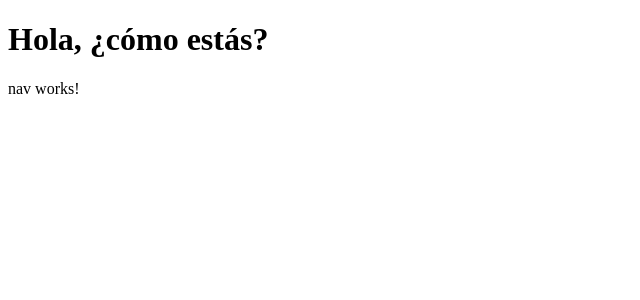
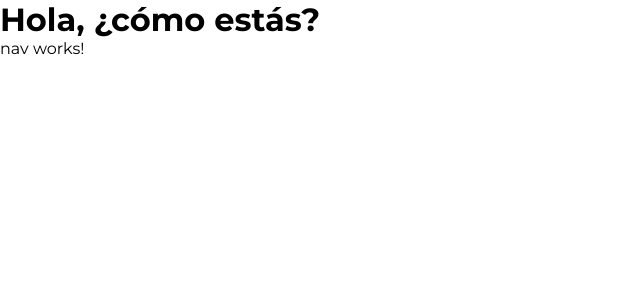
Before and after one commit to steventapiero24/pruebaTecnica, an Angular app: page / in a window 1280 px wide. Shown: the top 300 px of the page, without its empty margins (0-640 px from the left). Built offline with nearby package versions, Linux system fonts and the light colour scheme.

Commit message:
Stiloss globales

```diff
--- a/src/index.html
+++ b/src/index.html
@@ -5,6 +5,9 @@
   <title>PruebaTecnica</title>
   <base href="/">
   <meta name="viewport" content="width=device-width, initial-scale=1">
+  <link rel="preconnect" href="https://fonts.googleapis.com">
+  <link rel="preconnect" href="https://fonts.gstatic.com" crossorigin>
+  <link href="https://fonts.googleapis.com/css2?family=Montserrat:ital,wght@0,100..900;1,100..900&display=swap" rel="stylesheet">
   <link rel="icon" type="image/x-icon" href="favicon.ico">
 </head>
 <body>
--- a/src/styles.css
+++ b/src/styles.css
@@ -1 +1,47 @@
-/* You can add global styles to this file, and also import other style files */
+
+:root {
+    --color-primary100:#c2f7eb;
+    --color-primary400:#47E6C4;
+    --color-primary900:#17a889;
+    --color-segundary:#9dc1ed;
+    --color-segundary:#103056;
+    --color-segundary:#103056;
+
+
+    /* Gray */
+    --gray100:#ffffff;
+    --gray300:#d2d2d2;
+    --gray400:#a4a4a4;
+    --gray600:#8e8e8e;
+    --gray800:#606060;
+    --gray900:#333333;
+
+    /* Warning */
+    --error50: #d00416;
+
+
+
+   font-family: "Montserrat", sans-serif;
+}
+
+* {
+    margin: 0;
+    padding: 0;
+}
+
+
+.flex {
+    display: flex;
+}
+
+.flex-center {
+    align-items: center;
+}
+
+.justify-center {
+    justify-content: center;
+}
+
+.width-100 {
+    width: 100%;
+}
```
